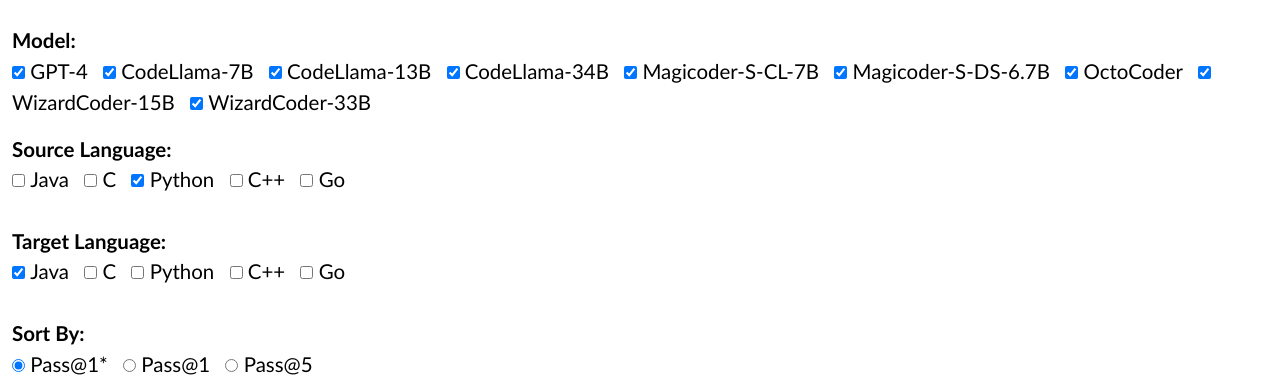
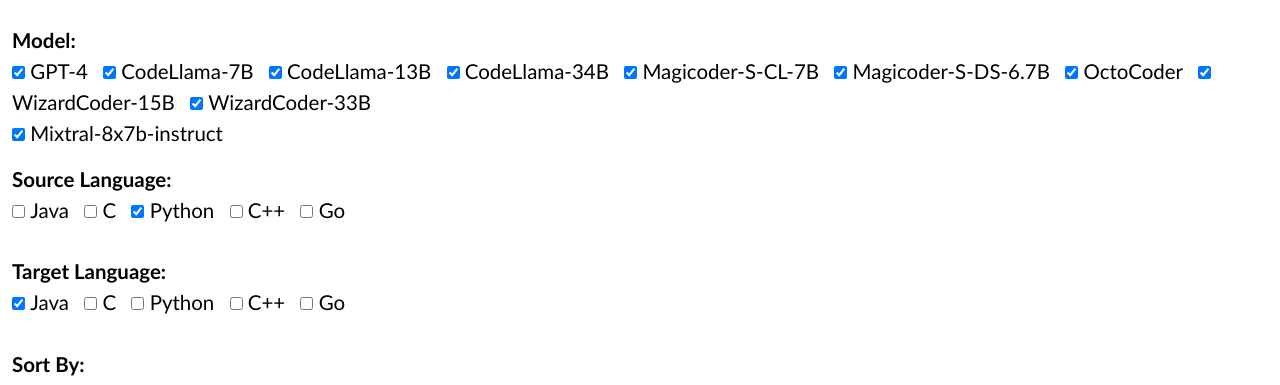
Before and after one commit to codetcombat/codetcombat.github.io, a plain HTML site: page leaderboard.html in a window 1280 px wide. Shown: the part 1133-1518 px from the top of the page. Drawn offline with nearby package versions, Linux system fonts and the light colour scheme.

Commit message:
added mixtral results

```diff
--- a/leaderboard.html
+++ b/leaderboard.html
@@ -375,6 +375,9 @@
             <label for="WizardCoder-15B">WizardCoder-15B</label>
             <input type="checkbox" id="WizardCoder-33B" name="model" value="WizardCoder-33B" checked>
             <label for="WizardCoder-33B">WizardCoder-33B</label>
+            <br>
+            <input type="checkbox" id="Mixtral-8x7b-instruct" name="model" value="Mixtral-8x7b-instruct" checked>
+            <label for="Mixtral-8x7b-instruct">Mixtral-8x7b-instruct</label>
           </div>
         </div>
       </div>
--- a/results.csv
+++ b/results.csv
@@ -251,3 +251,31 @@ Avatar,GPT-4,Python,C,2,-,-,Y,Y,https://arxiv.org/abs/2303.08774
 Avatar,GPT-4,Python,C++,22.8,-,-,Y,Y,https://arxiv.org/abs/2303.08774
 Avatar,GPT-4,Python,Go,41.2,-,-,Y,Y,https://arxiv.org/abs/2303.08774
 Avatar,GPT-4,Python,Java,56.4,-,-,Y,Y,https://arxiv.org/abs/2303.08774
+CodeNet,Mixtral-8x7b-instruct,C,C++,28.5,38,78.7,Y,Y,https://arxiv.org/abs/2401.04088
+CodeNet,Mixtral-8x7b-instruct,C,Go,32.5,32,56.5,Y,Y,https://arxiv.org/abs/2401.04088
+CodeNet,Mixtral-8x7b-instruct,C,Java,40,42,62.3,Y,Y,https://arxiv.org/abs/2401.04088
+CodeNet,Mixtral-8x7b-instruct,C,Python,23.5,27.1,49.9,Y,Y,https://arxiv.org/abs/2401.04088
+CodeNet,Mixtral-8x7b-instruct,C++,C,14.5,26,63.1,Y,Y,https://arxiv.org/abs/2401.04088
+CodeNet,Mixtral-8x7b-instruct,C++,Go,22.5,22.3,44.5,Y,Y,https://arxiv.org/abs/2401.04088
+CodeNet,Mixtral-8x7b-instruct,C++,Java,46,46.3,65.3,Y,Y,https://arxiv.org/abs/2401.04088
+CodeNet,Mixtral-8x7b-instruct,C++,Python,38,35.2,60.1,Y,Y,https://arxiv.org/abs/2401.04088
+CodeNet,Mixtral-8x7b-instruct,Go,C,14.5,26.4,56.2,Y,Y,https://arxiv.org/abs/2401.04088
+CodeNet,Mixtral-8x7b-instruct,Go,C++,32.5,25.4,57.7,Y,Y,https://arxiv.org/abs/2401.04088
+CodeNet,Mixtral-8x7b-instruct,Go,Java,42,39.8,63.4,Y,Y,https://arxiv.org/abs/2401.04088
+CodeNet,Mixtral-8x7b-instruct,Go,Python,15.5,16.4,36.8,Y,Y,https://arxiv.org/abs/2401.04088
+CodeNet,Mixtral-8x7b-instruct,Java,C,11,26.7,58.4,Y,Y,https://arxiv.org/abs/2401.04088
+CodeNet,Mixtral-8x7b-instruct,Java,C++,37.5,33.4,71.5,Y,Y,https://arxiv.org/abs/2401.04088
+CodeNet,Mixtral-8x7b-instruct,Java,Go,8.5,11.1,29.2,Y,Y,https://arxiv.org/abs/2401.04088
+CodeNet,Mixtral-8x7b-instruct,Java,Python,35.5,35.6,62.5,Y,Y,https://arxiv.org/abs/2401.04088
+CodeNet,Mixtral-8x7b-instruct,Python,C,8,11.6,35.6,Y,Y,https://arxiv.org/abs/2401.04088
+CodeNet,Mixtral-8x7b-instruct,Python,C++,10,11.2,30.5,Y,Y,https://arxiv.org/abs/2401.04088
+CodeNet,Mixtral-8x7b-instruct,Python,Go,7,7.4,20.2,Y,Y,https://arxiv.org/abs/2401.04088
+CodeNet,Mixtral-8x7b-instruct,Python,Java,60,57.4,74.9,Y,Y,https://arxiv.org/abs/2401.04088
+Avatar,Mixtral-8x7b-instruct,Java,C,6.8,14.4,31.7,Y,Y,https://arxiv.org/abs/2401.04088
+Avatar,Mixtral-8x7b-instruct,Java,C++,20.4,16.6,45.9,Y,Y,https://arxiv.org/abs/2401.04088
+Avatar,Mixtral-8x7b-instruct,Java,Go,8.8,8.5,20.5,Y,Y,https://arxiv.org/abs/2401.04088
+Avatar,Mixtral-8x7b-instruct,Java,Python,37.6,36.9,59.9,Y,Y,https://arxiv.org/abs/2401.04088
+Avatar,Mixtral-8x7b-instruct,Python,C,4.4,3.6,9.9,Y,Y,https://arxiv.org/abs/2401.04088
+Avatar,Mixtral-8x7b-instruct,Python,C++,8,5.9,19.9,Y,Y,https://arxiv.org/abs/2401.04088
+Avatar,Mixtral-8x7b-instruct,Python,Go,2,3,10.4,Y,Y,https://arxiv.org/abs/2401.04088
+Avatar,Mixtral-8x7b-instruct,Python,Java,31.2,28.6,42.8,Y,Y,https://arxiv.org/abs/2401.04088
```
